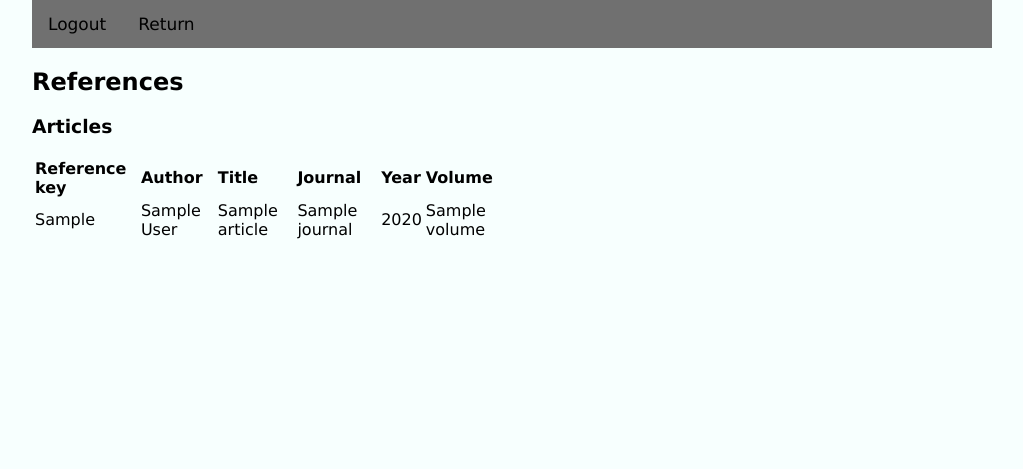
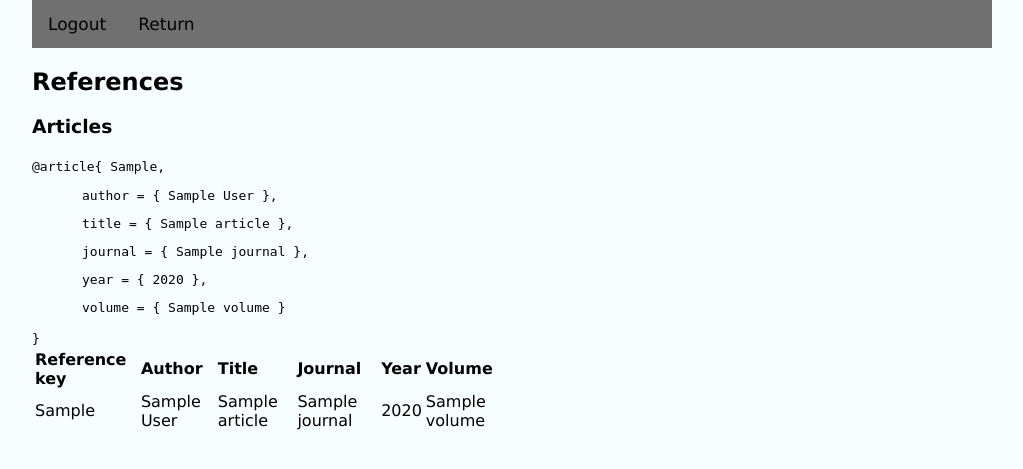
Before and after one commit to roosahut/ohtu-miniprojekti, a Flask app: template src/templates/view_references.html in a window 1280 px wide. Shown: the part 168-637 px from the top of the page, without its empty margins (128-1151 px from the left). Run offline with Flask 3, Linux system fonts and the light colour scheme; the visitor is signed in with stand-in values (Sample User, id 1); the template is opened without the code that fills it: most values are stand-ins (such as "Sample title", 1, 10 or a date in 2020).

Commit message:
add base for bibtex form in html

```diff
--- a/src/app.py
+++ b/src/app.py
@@ -133,7 +133,6 @@ def add_inproceedings():
         return redirect('/')
 
 
-
 @app.route('/view_references', methods=['get', 'post'])
 def view_references():
     if request.method == "GET":
--- a/src/templates/view_references.html
+++ b/src/templates/view_references.html
@@ -38,7 +38,17 @@
     {% endfor %}
     {% endif %}
 
-
+    {% for article in articles %}
+    <code>
+    @article{ {{ article.ref_key }},
+    <p style="margin-left: 50px">author = { {{ article.author }} },</p>
+    <p style="margin-left: 50px">title = { {{ article.title }} },</p>
+    <p style="margin-left: 50px">journal = { {{ article.journal }} },</p>
+    <p style="margin-left: 50px">year = { {{ article.year }} },</p>
+    <p style="margin-left: 50px">volume = { {{ article.volume }} }</p>
+    }
+    </code>
+    {% endfor %}
 
 
     {% else %}
```
Lines whose indentation alone changed are shown as unchanged.
